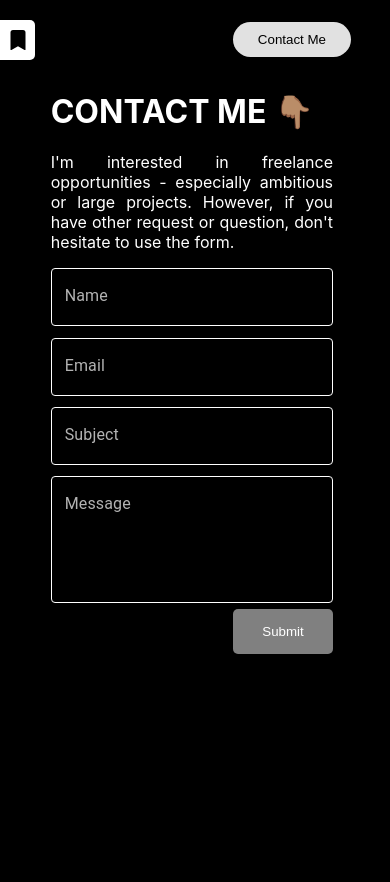
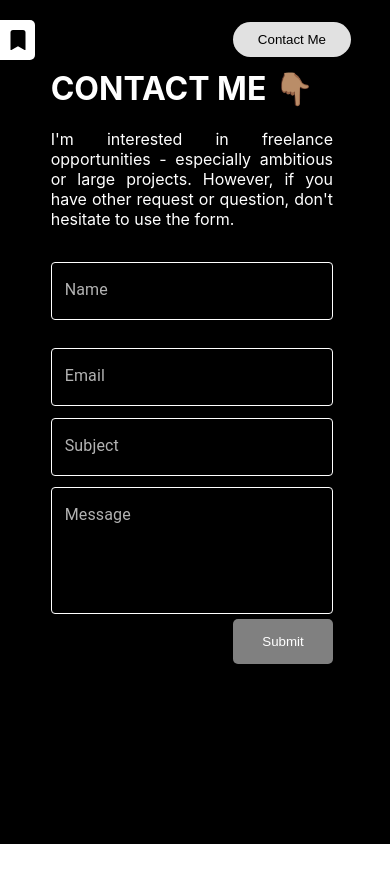
Before and after one commit to Jolaoluwa17/Portfolio, a React (Create React App) app: page /contactMe in a window 390 px wide. After the commit the page ends 844 px from the top, so only its background shows below. Built offline with nearby package versions, Linux system fonts and the light colour scheme; a web font is replaced by a local one.

Commit message:
contact page responsive done

```diff
--- a/src/views/Contact Me/ContactMe.jsx
+++ b/src/views/Contact Me/ContactMe.jsx
@@ -135,7 +135,7 @@ export const ContactMe = ({ handleClick, isOn }) => {
                       id="outlined-basic"
                       label="Name"
                       variant="outlined"
-                      style={{ marginBottom: "4%" }}
+                      style={{ marginBottom: "4%", marginTop: "6%" }}
                       value={formData.name}
                       onChange={handleChange}
                       name="name"
@@ -145,7 +145,7 @@ export const ContactMe = ({ handleClick, isOn }) => {
                       id="outlined-basic"
                       label="Email"
                       variant="outlined"
-                      style={{ marginBottom: "4%" }}
+                      style={{ marginBottom: "4%", marginTop: "6%" }}
                       value={formData.email}
                       onChange={handleChange}
                       name="email"
--- a/src/views/Contact Me/contactMe.css
+++ b/src/views/Contact Me/contactMe.css
@@ -119,15 +119,13 @@
 }
 
 @media (max-width: 500px) {
-  .contact-me {
-    padding-top: 10%;
+  .contact-container {
+    padding-top: 15%;
   }
 }
 
 @media (max-width: 426px) {
-  .contact-me {
-    padding-top: 10%;
-  }
+
   .widhun{
     width: 100%;
     margin-bottom: 4%;
@@ -137,6 +135,9 @@
 @media (max-width: 376px) {
   .contact-me-title p{
     font-size: 14px;
+  }
+  .contact-container {
+    padding-top: 25%;
   }
 }
 
@@ -149,6 +150,7 @@
   }
 }
 @media (max-width: 332px) {
+
   .contact-me-title p{
     font-size: 14px;
   }
```
